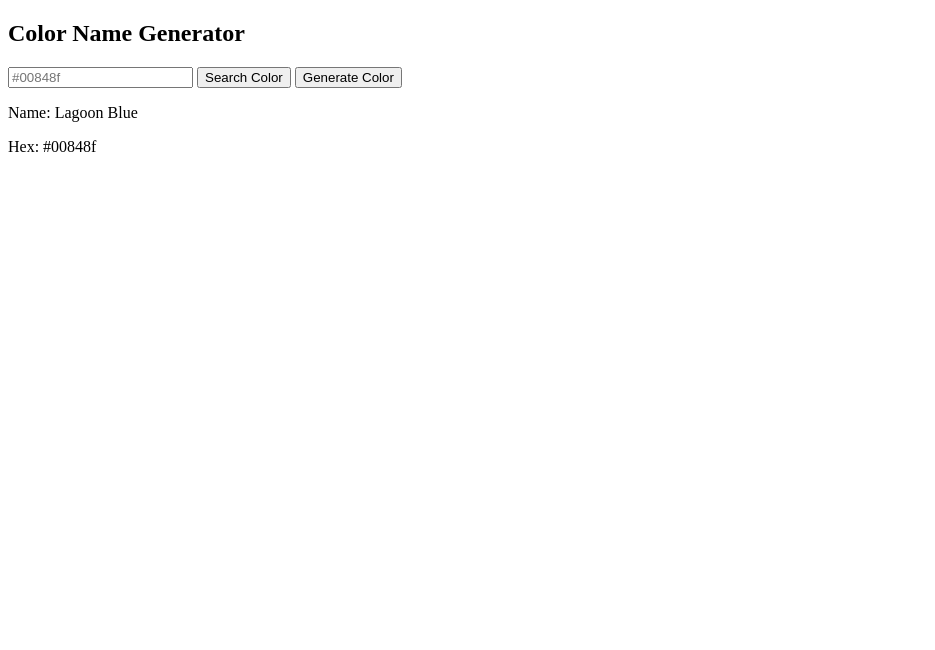
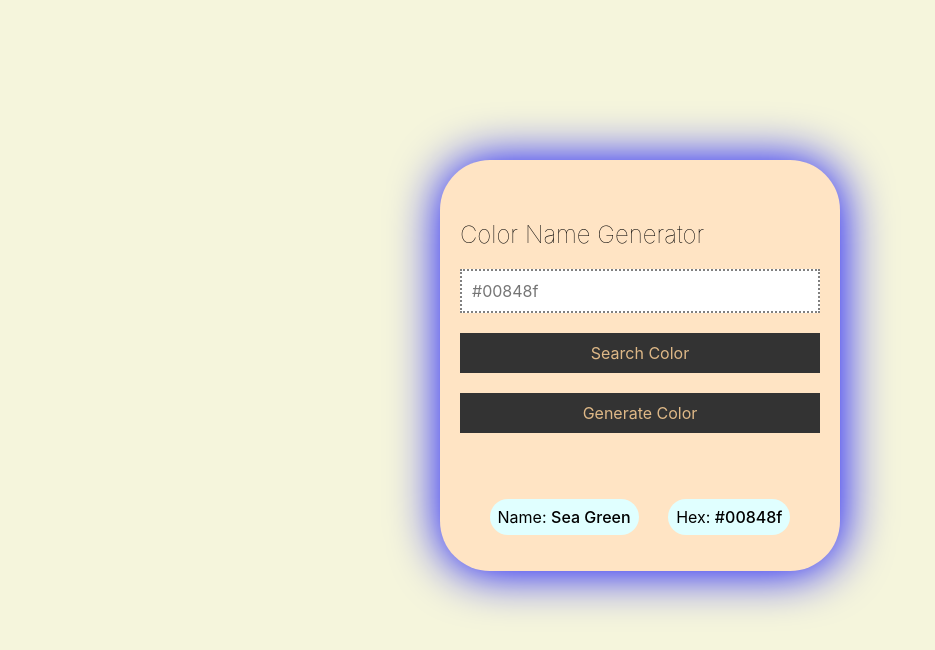
Before and after one commit to Olamidee007/COLOR_NAME_GENERATOR, a plain HTML site: page index.html in a window 1280 px wide. Shown: the whole page, without its empty margins (0-935 px from the left). Drawn offline with Linux system fonts and the light colour scheme.

Commit message:
update codes

```diff
--- a/index.html
+++ b/index.html
@@ -4,7 +4,11 @@
     <meta charset="UTF-8">
     <meta http-equiv="X-UA-Compatible" content="IE=edge">
     <meta name="viewport" content="width=device-width, initial-scale=1.0">
-    <title>Document</title>
+    <meta name="descripton" content="Free Counselling">
+    <meta name="keywords" content="How To Become A Better Version Of Yourself">
+    <meta name="author" content="Olamitide">
+    <title>Color Name Generator</title>
+    <link rel="stylesheet" href="style.css">
 </head>
 <body>
     <section>
@@ -14,7 +18,7 @@
             <input type="button" value="Search Color" id="genSearch">
             <input type="button" value="Generate Color" id="genBtn">
             <div class="result">
-                <p>Name: <span id="colorName">Lagoon Blue</span></p>
+                <p>Name: <span id="colorName">Sea Green</span></p>
                 <p>Hex: <span id="hexValue">#00848f</span></p>
             </div>
         </form>
--- /dev/null
+++ b/style.css
@@ -0,0 +1,53 @@
+*{
+    box-sizing: border-box;
+    font-family: -apple-system, BlinkMacSystemFont, 'Segoe UI', Roboto, Oxygen, Ubuntu, Cantarell, 'Open Sans', 'Helvetica Neue', sans-serif;
+}
+
+body{
+    background-color: beige;
+}
+
+section{
+    max-width: 400px;
+    margin: 20vh auto;
+    background-color: bisque;
+    box-shadow: 1px 1px 50px blue;
+    padding: 20px;
+    border-radius: 50px;
+}
+
+h1{
+    margin-top: 40px;
+    font-weight: 50;
+}
+
+input{
+    font-size: 1em;
+    padding: 10px;
+    width: 100%;
+    border: 2px dotted gray;
+}
+
+input[type="button"]{
+    margin-top: 20px;
+    background-color: #333;
+    border: none;
+    color: burlywood;
+    font-weight: 400;
+}
+
+.result{
+    margin-top: 50px;
+    display: flex;
+    justify-content: space-evenly;
+}
+
+.result p{
+    padding: 8px;
+    background-color: lightcyan;
+    border-radius: 20px;
+}
+
+.result span{
+    font-weight: 500;
+}
```
